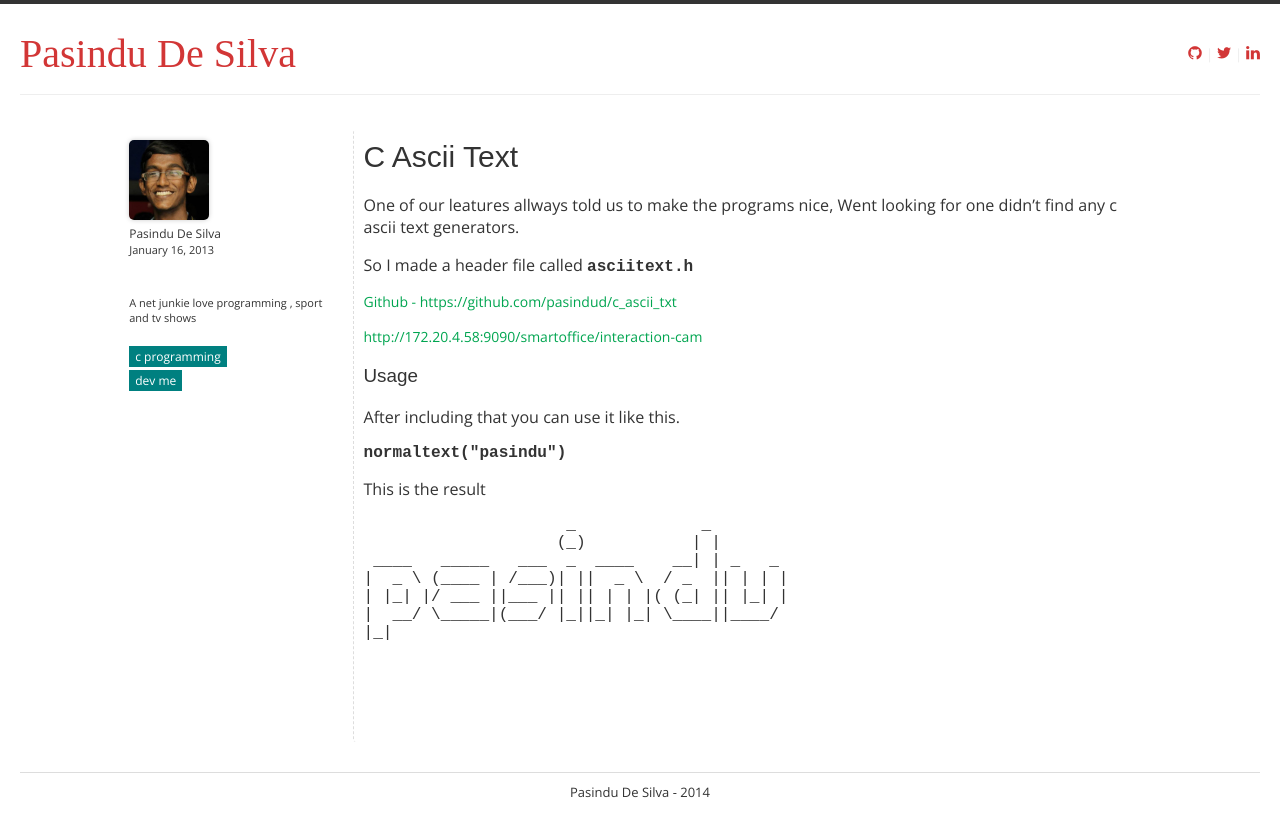
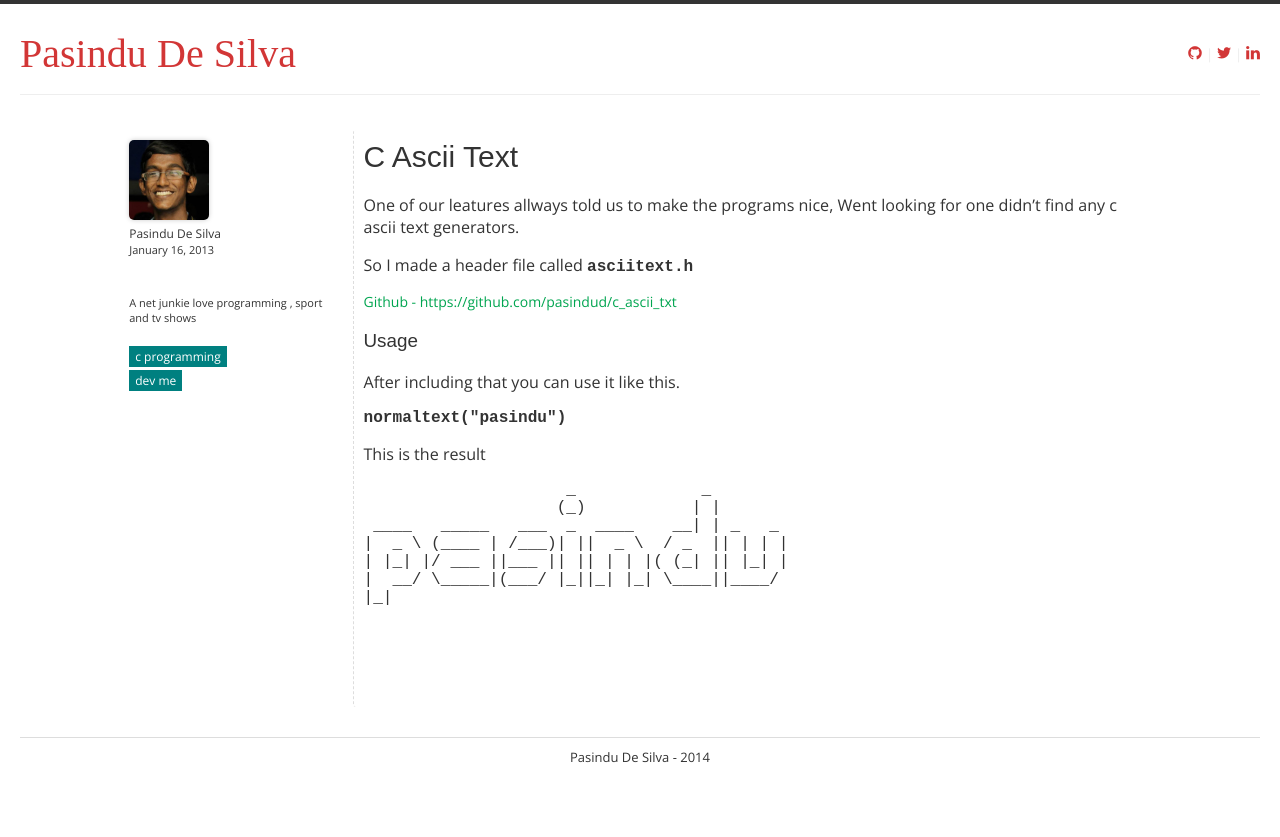
Before and after one commit to AnanthaRajuC/pasindud.github.io, a Jekyll site: the page built from _posts/2013-01-16-c-ascii-text.md, in a window 1280 px wide. Shown: the top 837 px of the page. Built offline with Jekyll 4.4.1, drawn with Linux system fonts in a browser that asks for light colours; some web fonts are replaced; comment, search, counter and statistics services are not loaded; part of the change alters nothing that is shown.

Commit message:
Update 2013-01-16-c-ascii-text.md

````diff
--- a/_posts/2013-01-16-c-ascii-text.md
+++ b/_posts/2013-01-16-c-ascii-text.md
@@ -16,7 +16,6 @@ So I made a header file called ```asciitext.h```
 [Github - https://github.com/pasindud/c_ascii_txt](https://github.com/pasindud/c_ascii_txt)
 
 
-[http://172.20.4.58:9090/smartoffice/interaction-cam](http://172.20.4.58:9090/smartoffice/interaction-cam)
 
 ###Usage
 After including that you can use it like this.
````
